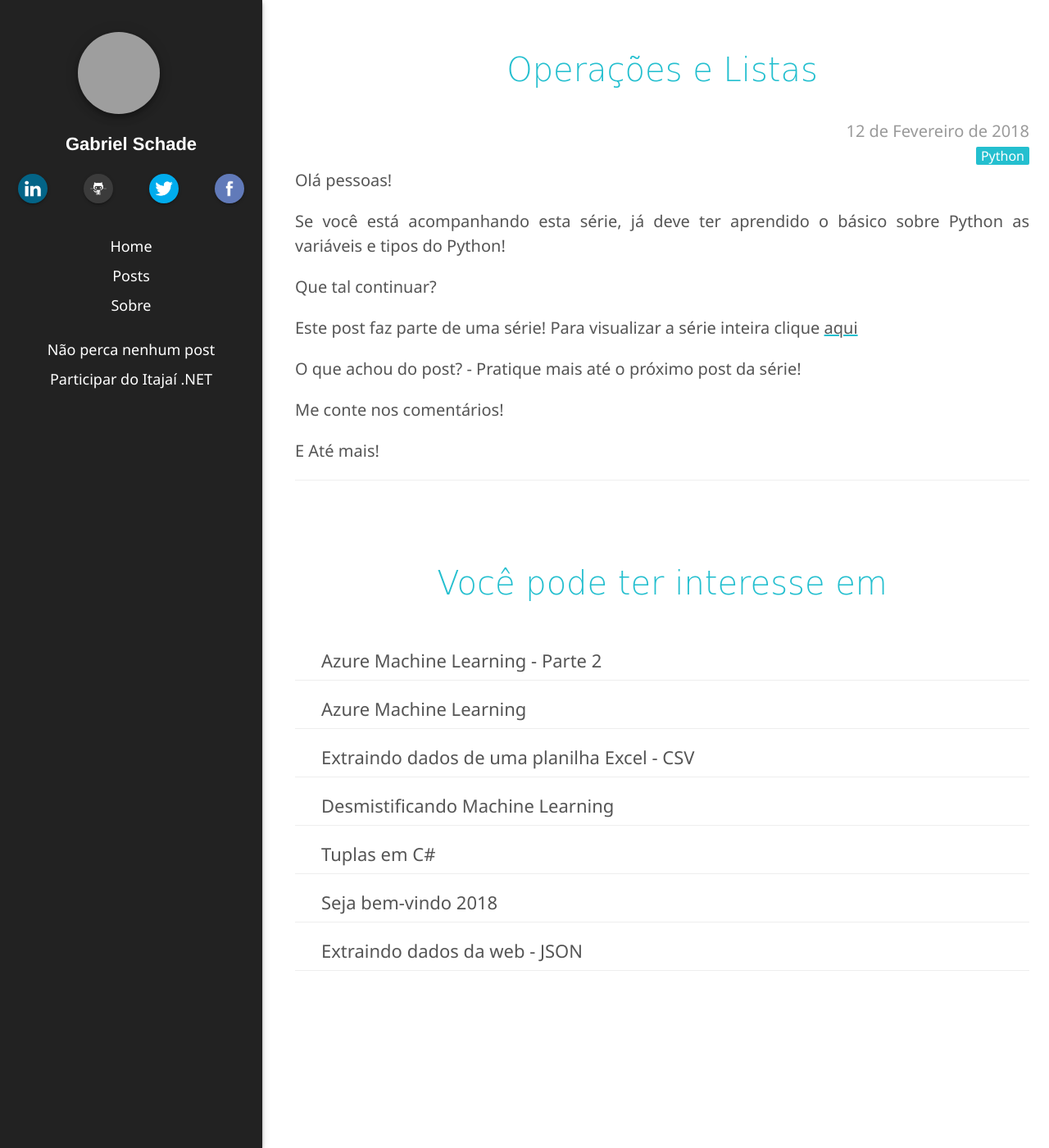
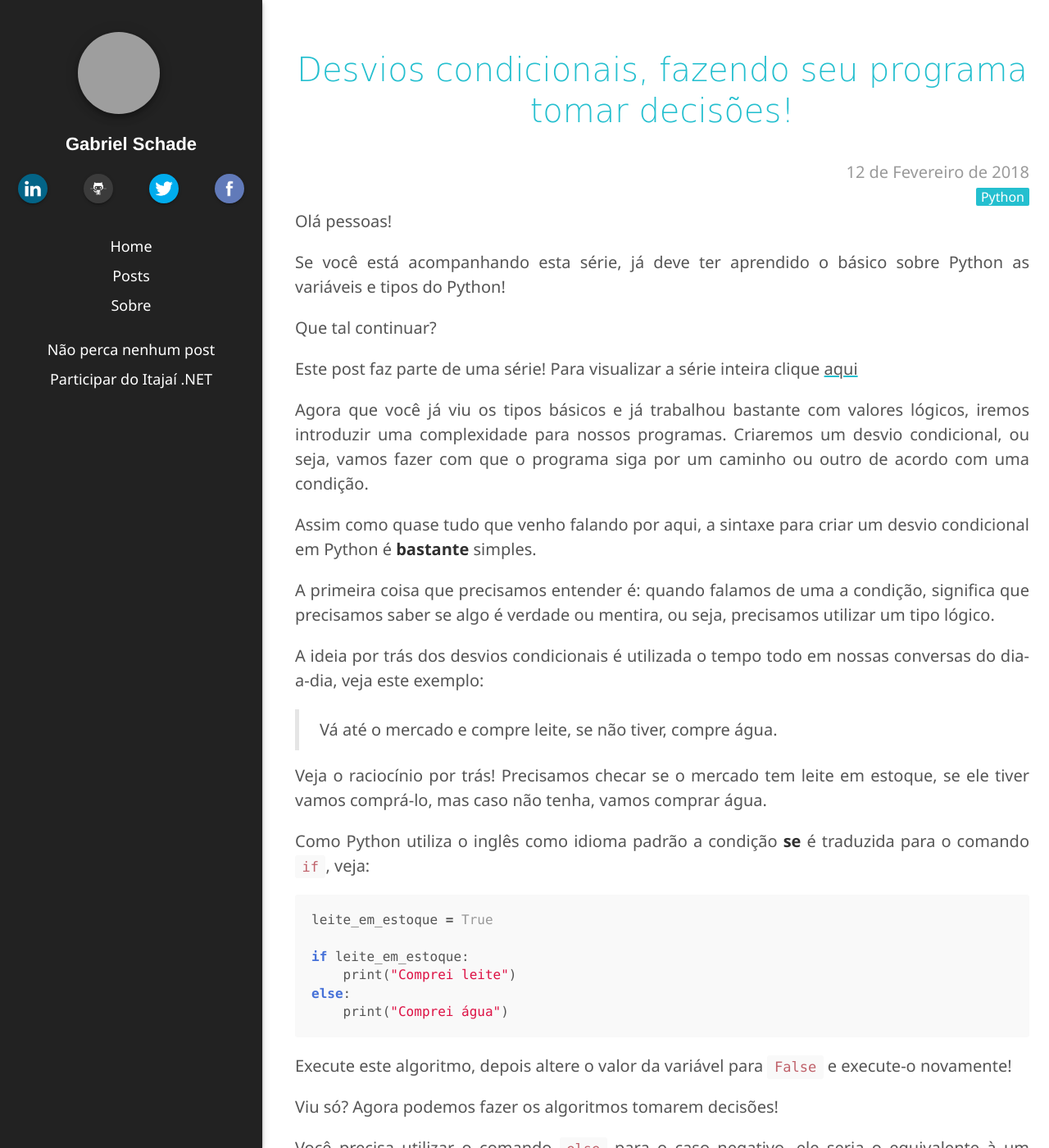
Before and after one commit to gabrielschade/gabrielschade.github.io, a Jekyll site: the page built from _posts/2018-02-12-basics-python-2.markdown, in a window 1280 px wide and 1400 px high. Shown: the whole window at 82% size. Built offline with Jekyll 4.4.1, drawn with Linux system fonts in a browser that asks for light colours; nearby versions of some CDN libraries; comment, search, counter and statistics services are not loaded; some of the changed text lies outside the part shown; grey boxes are pictures that could not be loaded.

Commit message:
teste código no spoiler

````diff
--- a/_posts/2018-02-12-basics-python-2.markdown
+++ b/_posts/2018-02-12-basics-python-2.markdown
@@ -1,6 +1,6 @@
 ---
 layout: post
-title:  "Operações e Listas"
+title:  "Desvios condicionais, fazendo seu programa tomar decisões!"
 date:   2018-02-12 00:00:00 +0000
 comments: true
 tags: [Python]
@@ -16,6 +16,58 @@
 
 Este post faz parte de uma série! Para visualizar a série inteira clique [aqui]({{ site.baseurl }}{% link posts-serie/programe em python!.html %})
 
+Agora que você já viu os tipos básicos e já trabalhou bastante com valores lógicos, iremos introduzir uma complexidade para nossos programas. Criaremos um desvio condicional, ou seja, vamos fazer com que o programa siga por um caminho ou outro de acordo com uma condição.
+
+Assim como quase tudo que venho falando por aqui, a sintaxe para criar um desvio condicional em Python é **bastante** simples.
+
+A primeira coisa que precisamos entender é: quando falamos de uma a condição, significa que precisamos saber se algo é verdade ou mentira, ou seja, precisamos utilizar um tipo lógico.
+
+A ideia por trás dos desvios condicionais é utilizada o tempo todo em nossas conversas do dia-a-dia, veja este exemplo:
+
+> Vá até o mercado e compre leite, se não tiver, compre água.
+
+Veja o raciocínio por trás! Precisamos checar se o mercado tem leite em estoque, se ele tiver vamos comprá-lo, mas caso não tenha, vamos comprar água.
+
+Como Python utiliza o inglês como idioma padrão a condição **se** é traduzida para o comando `if`, veja:
+
+```python
+leite_em_estoque = True
+
+if leite_em_estoque:
+    print("Comprei leite")
+else:
+    print("Comprei água")
+```
+
+Execute este algoritmo, depois altere o valor da variável para `False` e execute-o novamente!
+
+Viu só? Agora podemos fazer os algoritmos tomarem decisões!
+
+Você precisa utilizar o comando `else` para o caso negativo, ele seria o equivalente à um "senão", ou seja: **se** `condição` entao faça x **senao** faça y.
+
+Perceba também que após a condição é necessário colocar os dois pontos, isso é necessário para a sintaxe do Python.
+
+Vamos fazer mais um exemplo!
+
+* Crie uma variável numérica para representar uma nota de uma prova, depois disso exiba a mensagem "Aprovado" **caso** a nota seja maior ou igual à 7, caso contrário exiba a mensagem "Reprovado".
+
+<div class="spoiler">
+	<div class="spoiler-message" onclick="$(this).hide(); $(this).siblings('.spoiler-hidden').show();">
+        <span>Cuidado com Spoiler</span>
+    </div>
+
+	<div class="spoiler-hidden">
+    ```Python
+    nota = 5
+
+    if nota >= 7:
+        print("Aprovado")
+    else:
+        print("Reprovado")
+    ```
+    </div>
+</div>
+
 
 
 O que achou do post? - Pratique mais até o próximo post da série!
--- a/css/blog.css
+++ b/css/blog.css
@@ -435,3 +435,23 @@
     min-width: 1.75rem;
     text-align: center;
   }
+
+  .spoiler{
+    border-bottom: 1px solid #eee;
+    border-top: 1px solid #eee;
+  }
+
+  .spoiler-message{
+    cursor: pointer;
+  }
+    .spoiler-message span{
+        color: rgb(85, 85, 85);
+        font-family: "Segoe UI Light", Frutiger, "Frutiger Linotype", "Dejavu Sans", "Helvetica Neue", Arial, sans-serif;
+        font-size: 24px;
+        margin-left: 30px;
+        cursor: pointer;
+    }
+
+    .spoiler-hidden{
+        display: none;
+    }
````
